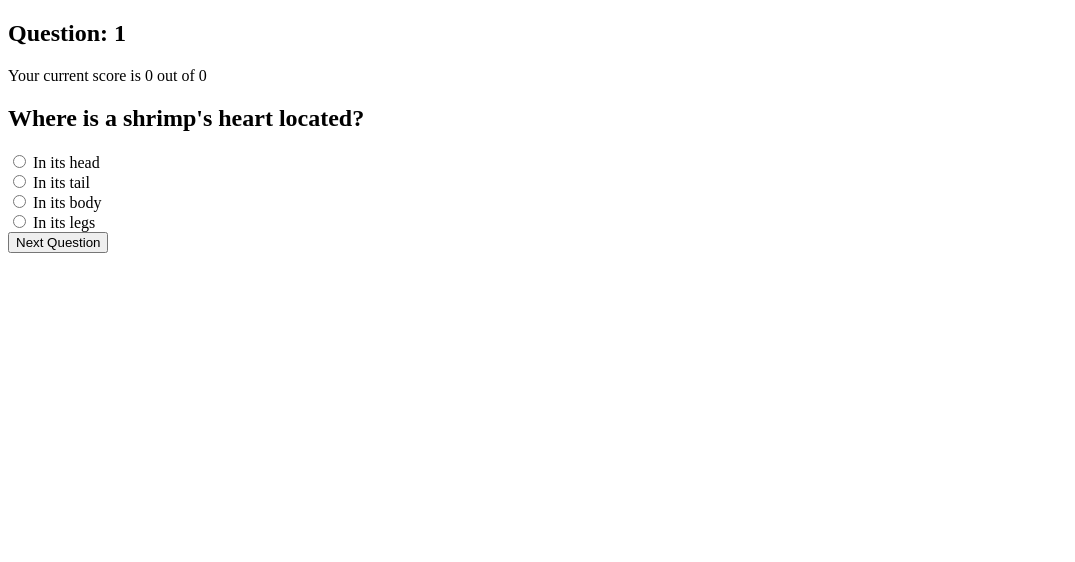
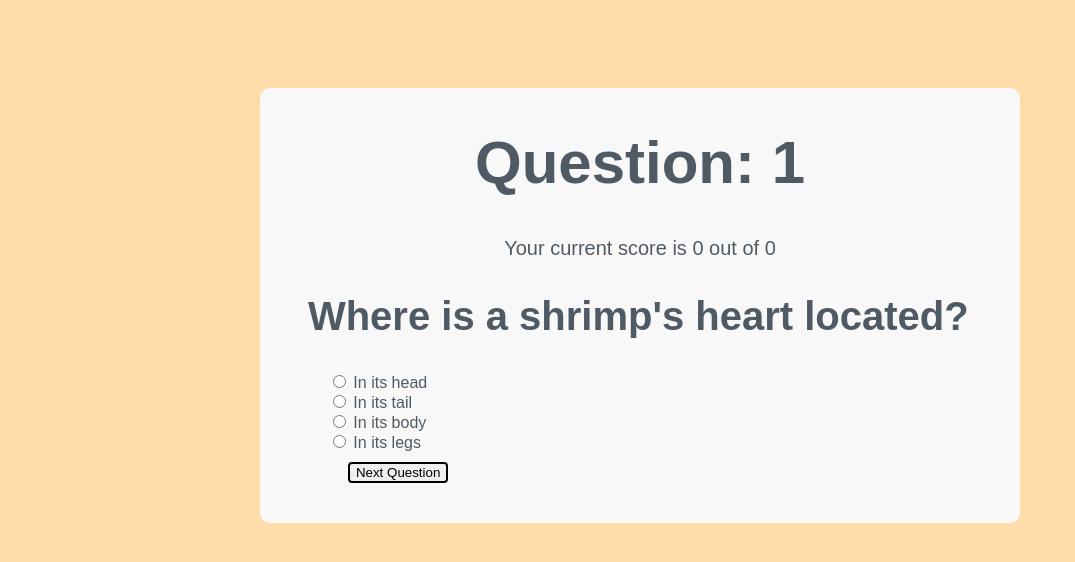
Before and after one commit to DavidHaugen/animal-quiz, a plain HTML site: page index.html in a window 1280 px wide. Both pictures are taken after a click on the button "Start Quiz". Shown: the whole page, without its empty margins (0-1075 px from the left). Drawn offline with nearby package versions, Linux system fonts and the light colour scheme.

Commit message:
add css colors

```diff
--- a/index.js
+++ b/index.js
@@ -61,10 +61,15 @@ function renderHomeView(){
 }
 
 function generateHomeView(){
-  return `<h1 role="header">Animal quiz!</h1>
+  return `
+  <div class="row">
+  <div class="col-12">
+  <h1 role="header">Animal quiz!</h1>
   <form class = 'js-start-quiz'>
       <button type="submit" id = 'start-button'>Start Quiz</button>
-  </form>`;
+  </form>
+  </div>
+  </div>`;
 }
 
 function renderQuestionView(){
@@ -72,9 +77,11 @@ function renderQuestionView(){
   $('.home').empty();
   $('.question-results').empty();
 
-  return `
-  <h2> Question: ${STORE.currentQuestion + 1}</h2>
+  return `     <div class="row">
+  <div class="col-12">
+  <h1> Question: ${STORE.currentQuestion + 1}</h1>
   <p> Your current score is ${STORE.score} out of ${STORE.currentQuestion}</p>
+  <div class = 'questionBox'>
   <h2> ${questions[STORE.currentQuestion].text}</h2>
   <form class = 'js-question'>
     <input type="radio" name="question" value="1" id="option1" data-index = 0 required>
@@ -85,16 +92,22 @@ function renderQuestionView(){
     <label for="option3" id = 'label2'>${questions[STORE.currentQuestion].answers[2]}</label><br>
     <input type="radio" name="question" value="4" id="option4" data-index = 3>
     <label for="option4" id = 'label3'>${questions[STORE.currentQuestion].answers[3]}</label><br>
-   <input type="submit" id="btn" value = "Next Question">
-  </form> `;
+    <button type="submit" id="btn" class = 'nextButton'> Next Question</button>
+  </form>
+  </div>
+  </div>
+  </div>`;
 }
 
 function generateQuestionResults(){
   $('.question').empty();
 
   return `
-    <h2> Question: ${STORE.currentQuestion + 1}</h2>
+  <div class="row">
+  <div class="col-12">
+    <h1> Question: ${STORE.currentQuestion + 1}</h1>
     <p> Your current score is ${STORE.score} out of ${STORE.currentQuestion + 1}</p>
+    <div class = 'questionBox'>
     <h2> ${questions[STORE.currentQuestion].text}</h2>
     <form class = 'js-question-results-form'>
       <input type="radio" name="question" value="1" id="option1" data-index = 0 required>
@@ -105,8 +118,11 @@ function generateQuestionResults(){
       <label for="option3" id = 'label2'>${questions[STORE.currentQuestion].answers[2]}</label><br>
       <input type="radio" name="question" value="4" id="option4" data-index = 3>
       <label for="option4" id = 'label3'>${questions[STORE.currentQuestion].answers[3]}</label><br>
-      <button type="submit" id="btn">Next Question</button>
-    </form> `;
+      <button type="submit" id="btn" class = 'nextButton'>Next Question</button>
+    </form>
+    </div>
+    </div>
+    </div>`;
 }
 
 function renderQuestionResults(){
@@ -137,7 +153,7 @@ function renderIncorrect(){
 
 function renderCorrect(){
   console.log('You did it!');
-  $(`#label${questions[STORE.currentQuestion].correct.toString()}`).addClass('correctAnswer');
+  $(`#label${questions[STORE.currentQuestion].correct.toString()}`).addClass('userCorrect');
 }
 
 function renderResults(){
@@ -151,9 +167,13 @@ function renderResults(){
 
 function generateEndResultsHtml(){
   return `
+  <div class="row">
+  <div class="col-12">
   <h2>You got ${STORE.score} out of ${STORE.currentQuestion + 1} questions right!<h2>
   <p>Want to try again?</p>
-  <button id="restartBtn">Replay</button>`;
+  <button id="restartBtn">Replay</button>
+  </div>
+  </div>`;
 }
 
 function renderQuestion(){
--- a/styles.css
+++ b/styles.css
@@ -1,13 +1,71 @@
+body{
+    padding-top: 80px;
+    background-color: #ffdca8;
+    font-family: Arial, Helvetica, sans-serif;
+    color: #4F5A65
+}
+
 .strikethrough{
-    color: red;
+    color: #f64747;
 
 }
 .strikethrough::before{
-    content: "WROONG:    ";
+    content: "You chose:    ";
 }
 .correctAnswer{
-    color: green;
+    color: #28a228;
 }
 .correctAnswer::before{
-    content: "CORRECT:    ";
+    content: "The correct answer was:    ";
 }
+
+.userCorrect::before{
+    content: "You got it! This was correct:  ";
+    color: #28a228;
+}
+
+div{
+    margin-left: auto;
+    margin-right: auto;
+    max-width: 800px;
+    text-align: center;
+}
+
+button{
+    border-radius: 4px;
+    border-style: solid;
+}
+
+.questionBox{
+    text-align: left;
+}
+
+.nextButton{
+    margin-top: 10px;
+    margin-left: 20px;
+
+}
+
+.js-question, .js-question-results-form{
+    padding-left: 60px;
+}
+
+
+h1{
+    font-size: 60px;
+}
+
+h2{
+    font-size: 40px;
+    padding-left: 40px;
+}
+
+p{
+    font-size: 20px;
+}
+
+.col-12{
+    background-color: #f8f8f8;
+    border-radius: 10px;
+    padding-bottom: 40px;
+}
```
